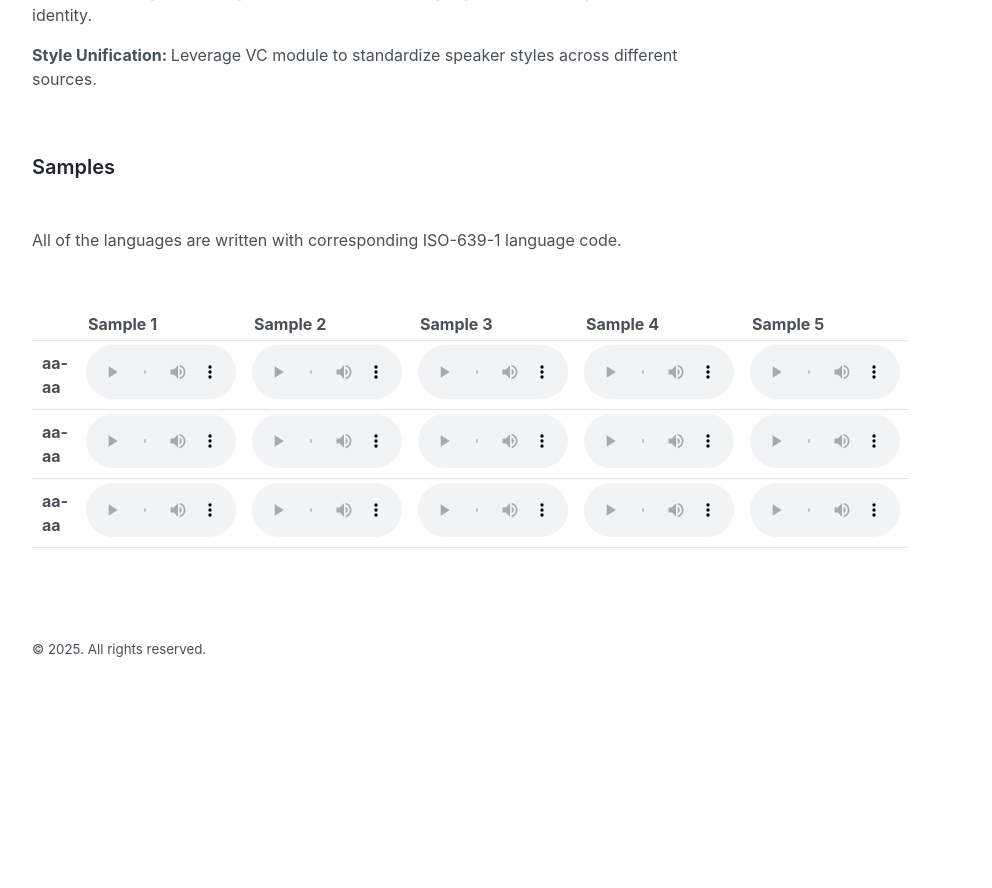
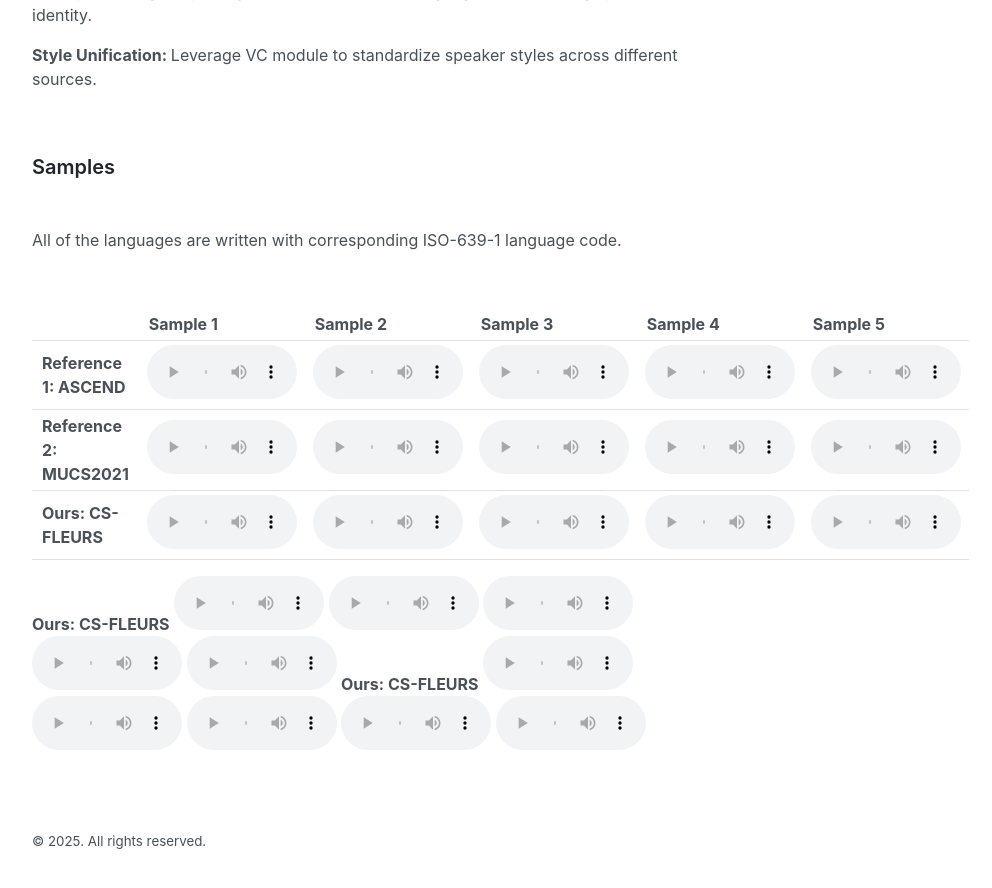
Before and after one commit to anonymous266/anonymous266.github.io, a Jekyll site: the page index.html, which Jekyll copies as it is, in a window 1280 px wide and 900 px high, scrolled down 1289 px. Shown: the top 888 px of the window, without its empty margins (272-1264 px from the left). Built offline with Jekyll 4.4.1, drawn with Linux system fonts in a browser that asks for light colours; before the commit the page ends 1997 px from its top, so only the background shows below that.

Commit message:
1st revision

```diff
--- a/index.html
+++ b/index.html
@@ -99,7 +99,7 @@
 
 <!--Sample 1-->
 <tr>
-<td style="column-width: auto; padding-left: 10px; padding-right: 10px"><strong>aa-aa</strong></td>
+<td style="column-width: auto; padding-left: 10px; padding-right: 10px"><strong>Reference 1: ASCEND</strong></td>
 <td><audio controls="" style="width: 150px;"><source src="" /></audio></td>
 <td><audio controls="" style="width: 150px;"><source src="" /></audio></td>
 <td><audio controls="" style="width: 150px;"><source src="" /></audio></td>
@@ -109,7 +109,7 @@
 
 <!--Sample 2-->
 <tr>
-<td style="column-width: auto; padding-left: 10px; padding-right: 10px"><strong>aa-aa</strong></td>
+<td style="column-width: auto; padding-left: 10px; padding-right: 10px"><strong>Reference 2: MUCS2021</strong></td>
 <td><audio controls="" style="width: 150px;"><source src="" /></audio></td>
 <td><audio controls="" style="width: 150px;"><source src="" /></audio></td>
 <td><audio controls="" style="width: 150px;"><source src="" /></audio></td>
@@ -119,7 +119,31 @@
 
 <!--Sample 3-->
 <tr>
-<td style="column-width: auto; padding-left: 10px; padding-right: 10px"><strong>aa-aa</strong></td>
+<td style="column-width: auto; padding-left: 10px; padding-right: 10px"><strong>Ours: CS-FLEURS</strong></td>
+<td><audio controls="" style="width: 150px;"><source src="" /></audio></td>
+<td><audio controls="" style="width: 150px;"><source src="" /></audio></td>
+<td><audio controls="" style="width: 150px;"><source src="" /></audio></td>
+<td><audio controls="" style="width: 150px;"><source src="" /></audio></td>
+<td><audio controls="" style="width: 150px;"><source src="" /></audio></td>
+</tr>
+</table>
+
+
+<!--Sample 3-->
+<tr>
+<td style="column-width: auto; padding-left: 10px; padding-right: 10px"><strong>Ours: CS-FLEURS</strong></td>
+<td><audio controls="" style="width: 150px;"><source src="" /></audio></td>
+<td><audio controls="" style="width: 150px;"><source src="" /></audio></td>
+<td><audio controls="" style="width: 150px;"><source src="" /></audio></td>
+<td><audio controls="" style="width: 150px;"><source src="" /></audio></td>
+<td><audio controls="" style="width: 150px;"><source src="" /></audio></td>
+</tr>
+</table>
+
+
+<!--Sample 3-->
+<tr>
+<td style="column-width: auto; padding-left: 10px; padding-right: 10px"><strong>Ours: CS-FLEURS</strong></td>
 <td><audio controls="" style="width: 150px;"><source src="" /></audio></td>
 <td><audio controls="" style="width: 150px;"><source src="" /></audio></td>
 <td><audio controls="" style="width: 150px;"><source src="" /></audio></td>
```
